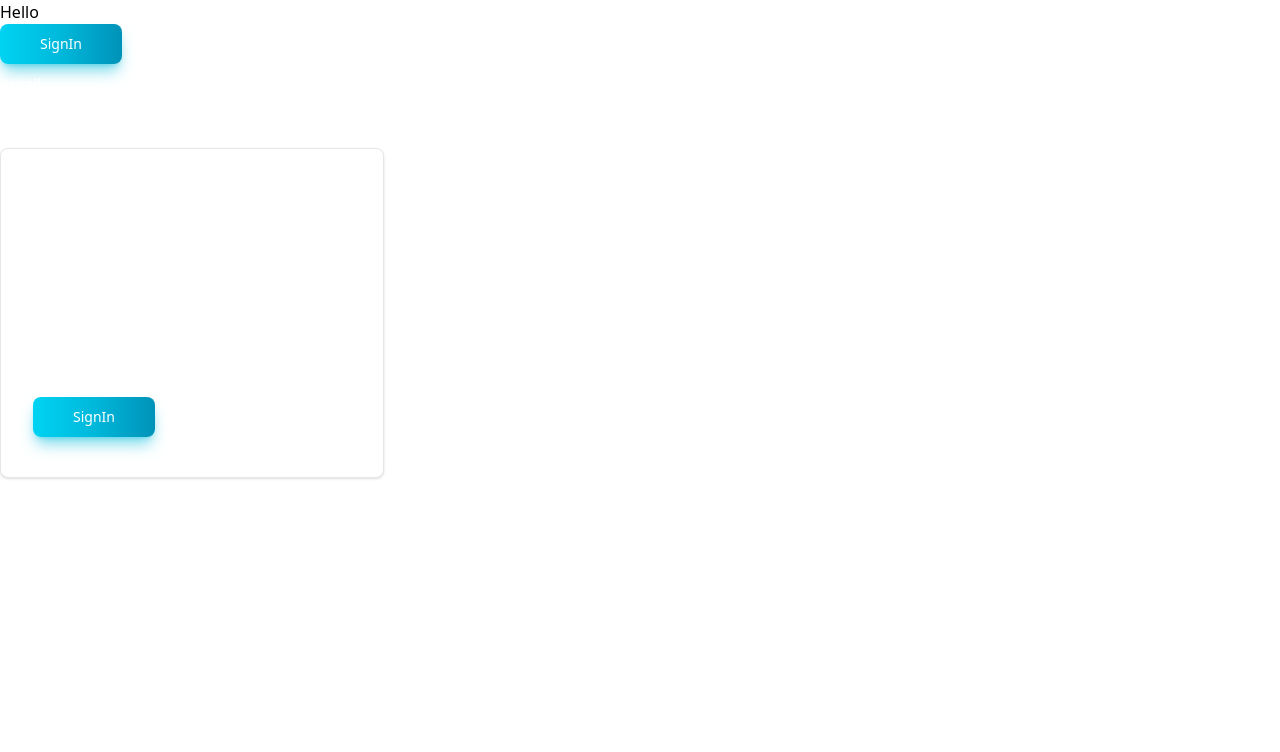
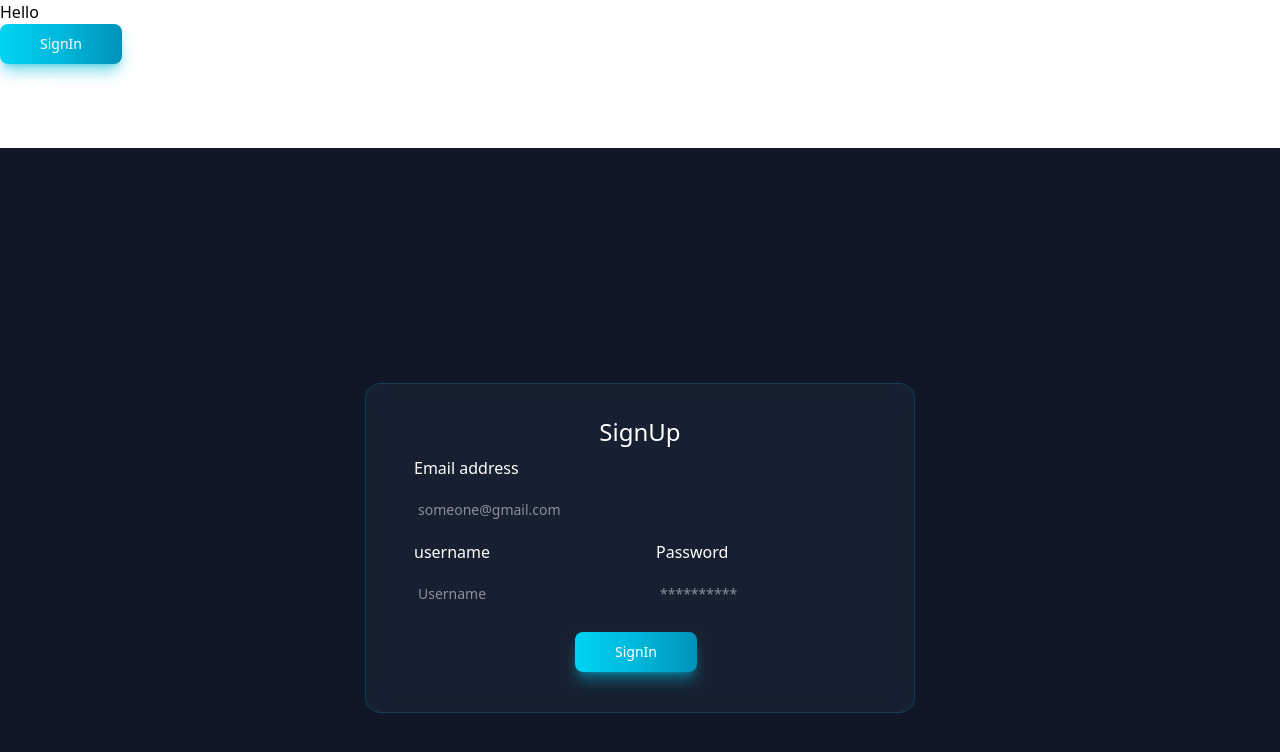
Before and after one commit to harshitvashisht/DrawApp, a Next.js app in the folder apps/drawapp-frontend/: page / in a window 1280 px wide. Shown: the top 752 px of the page. Built offline with nearby package versions, Linux system fonts and the light colour scheme.

Commit message:
Added Authentication

```diff
--- a/apps/drawapp-frontend/app/components/authpage.tsx
+++ b/apps/drawapp-frontend/app/components/authpage.tsx
@@ -2,9 +2,17 @@ import Button from "./button";
 import Heading from "./heading";
 import Input from "./input";
 
-export default function AuthPage(){
 
-       return <div className="w-full max-w-sm p-4 bg-white border border-gray-200 rounded-lg shadow-sm sm:p-6 md:p-8 dark:bg-gray-800 dark:border-gray-700">
+interface AuthPageProps {
+    type : "signin" | "signup"
+}
+
+export default function AuthPage({type}: AuthPageProps){
+
+    if(type == "signin"){
+
+       return <div className="flex items-center justify-center min-h-screen bg-gray-900">
+           <div className="group p-8 rounded-2xl border border-cyan-500/20 hover:border-cyan-400/50 hover:shadow-2xl hover:shadow-cyan-500/20 transition-all duration-300 hover:-translate-y-2 bg-gray-800/50 backdrop-blur-md">
            <div>
             <h1 className="text-2xl flex justify-center text-white test-bold">
                 <Heading label="SignIn"/>
@@ -14,8 +22,28 @@ export default function AuthPage(){
             <Input label="Password " Placeholder="**********" />
             </div>
            </div>
-           <div className="mt-4 flex item-center ">
+           <div className="mt-4 flex justify-center ">
           <Button label="SignIn"/>
           </div>
+          </div>
        </div>
+    }
+       return <div className="flex items-center justify-center min-h-screen bg-gray-900">
+           <div  className="group p-8 rounded-2xl border border-cyan-500/20 hover:border-cyan-400/50 hover:shadow-2xl hover:shadow-cyan-500/20 transition-all duration-300 hover:-translate-y-2 bg-gray-800/50 backdrop-blur-md">
+            <div>
+            <h1 className="text-2xl flex justify-center text-white test-bold">
+                <Heading label="SignUp"/>
+            </h1> <div className="mt-2">
+            <Input label="Email address " Placeholder="someone@gmail.com"/></div>
+            <div className="mt-2 flex flex-row ">
+            <Input label="username" Placeholder="Username"/>
+            <Input label="Password " Placeholder="**********" />
+            </div>
+           </div>
+           <div className="mt-4 flex justify-center ">
+          <Button label="SignIn"/>
+          </div>
+          </div>
+       </div>
+
 }
--- a/apps/drawapp-frontend/app/components/input.tsx
+++ b/apps/drawapp-frontend/app/components/input.tsx
@@ -6,7 +6,7 @@ interface InputProps{
 
 export default function Input ({label , Placeholder} : InputProps){
     return <div>
-        <div className="text-white">
+        <div className="text-white ml-4">
         {label}
         </div>
         <input  className="mt-2 text-white py-2.5 sm:py-3 px-5 block w-full border-gray-200 rounded-full sm:text-sm focus:border-blue-500 focus:ring-blue-500 disabled:opacity-50 disabled:pointer-events-none " type="text" placeholder={Placeholder} />
--- a/apps/drawapp-frontend/app/page.tsx
+++ b/apps/drawapp-frontend/app/page.tsx
@@ -8,6 +8,6 @@ export default function Home() {
     <h1>Hello</h1>
     <Button  label="SignIn"/>
     <Input label="email" Placeholder="Enter You Email " />
-    <AuthPage/>
+    <AuthPage type="signup"/>
   </div>
 }
--- /dev/null
+++ b/apps/drawapp-frontend/app/signin/page.tsx
@@ -0,0 +1,7 @@
+import AuthPage from "../components/authpage";
+
+export default function SignIn(){
+    return <div>
+        <AuthPage type="signin"/>
+    </div>
+}
--- /dev/null
+++ b/apps/drawapp-frontend/app/signup/page.tsx
@@ -0,0 +1,9 @@
+import AuthPage from "../components/authpage";
+
+
+export default function SignUp(){
+
+     return <div>
+        <AuthPage  type="signup" />
+     </div>
+}
```
Also changed, not shown: apps/drawapp-frontend/package.json (+8 -6 lines), 1 other file (tests, documents, lock files or other folders).
